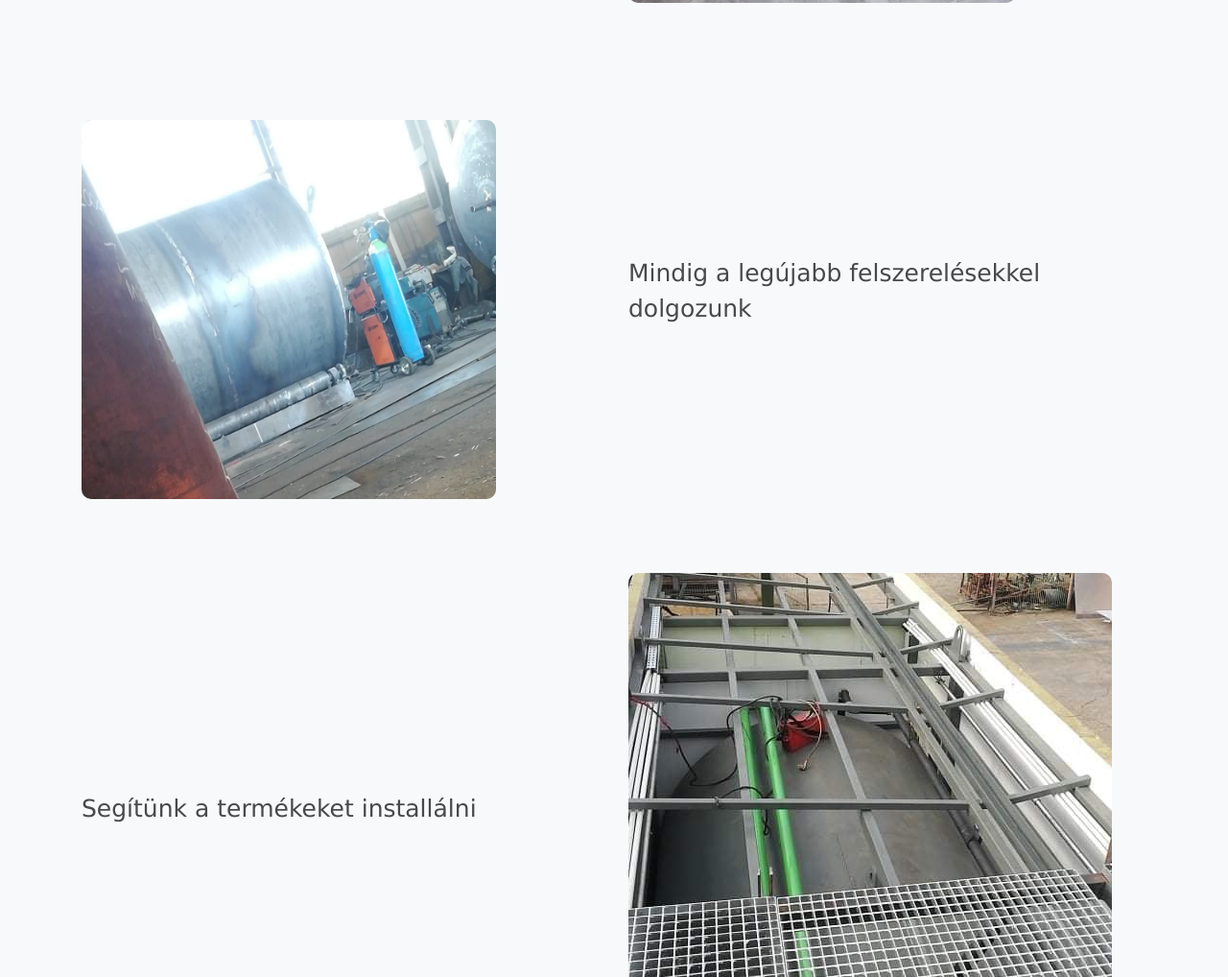
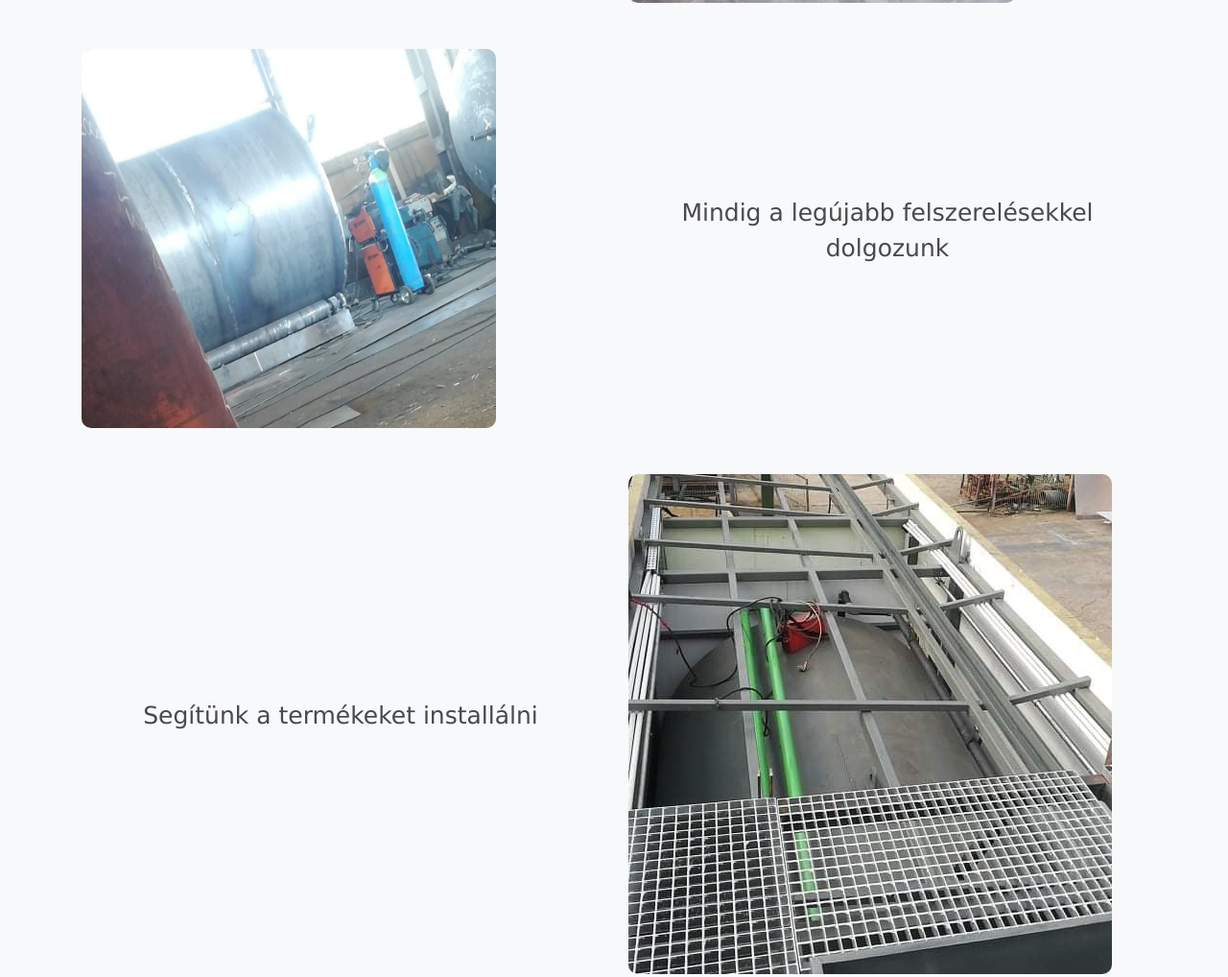
Before and after one commit to perakattis/IV.-csapat, a website built with Parcel: page about.html in a window 1280 px wide. Shown: the part 611-1629 px from the top of the page at 96% size. Built offline with nearby package versions, Linux system fonts and the light colour scheme.

Commit message:
fix 2
Az egész rólunk oldal reszponzív

```diff
--- a/about.html
+++ b/about.html
@@ -41,15 +41,14 @@
     </ul>
   </div>
 </nav>
-<div class="container pt-5">
-  <div class="row">
-    <div class="col-lg mx-auto border-1">
+
+<div class="container">
+    <div class="row my-5">
+        <div class="col-lg-6">
             <h1 style="color:#48494B; text-indent: 15px;">
-        A VTech története
+                A VTech története <br> <br>
             </h1>
             <p  style="text-align: justify; color:#48494B; font-family: 'Lucida Sans', 'Lucida Sans Regular', 'Lucida Grande', 'Lucida Sans Unicode', Geneva, Verdana, sans-serif;">
-        <br>
-        <br>
                 A VTech 1952-ben lett alapítva, Sanca Sandu által. A cég eredeti neve Ypsoic volt, melyet később megváltoztattak
         Metal-ra, amikor Talpos felvásárolta a céget, átnevezte VTech-re. 1980-ig tartályokat hegesztettek a munkások,
         melyeket a katonaságnak, illetve benzinkutaknak adtak el. Későbbiekben aztán a régióban egyre nagyobb kereslet
@@ -58,92 +57,44 @@ lett az autóalkatrészekre, melyhez a cég is alkalmazkodott oly módon, hogy a
         Cégünk hatalmas választékkal rendelkezik, mely az idő előrehaladtával folyamatosan bővül. Több céggel is partneri viszonyban vagyunk,
         mint például a Someta S.A., Mos Dorel. 2014 óta nem csak Romániában, hanem már Magyarországon, Svédországban, és Hollandiában is
         elérhetőek termékeink.
-<br>
-<br>
-<br>
-<br>
-<br>
-<br>
-<br>
-<br>
-<br>
+        </p>
+        </div>
+        <div class="col-lg-6 d-none d-md-flex">
+            <img src="img/fenek.png" alt="" style="border-radius: 10px;">
+        </div>
+    </div>
+    <div class="row my-5">
+        <div class="col-lg-6 d-none d-md-flex">
             <img src="img/haz.png" alt="" style="width: 80%;border-radius: 10px;">
-<br>
-<br>
-<br>
-<br>
-<br>
-<br>
-<br>
-<br>
-<br>
-<br>
-<br>
-<br>
-<br>
+        </div>
+        <div class="col-lg-6 text-center my-auto">
+            <p  style="font-size: 25px; color:#48494B; font-family: 'Lucida Sans', 'Lucida Sans Regular', 'Lucida Grande', 'Lucida Sans Unicode', Geneva, Verdana, sans-serif;">
+                  Mindig a legújabb felszerelésekkel dolgozunk
               </p>
+        </div>
+    </div>
+    <div class="row my-5">
+        <div class="col-lg-6 text-center my-auto">
             <p  style="font-size: 25px; color:#48494B; font-family: 'Lucida Sans', 'Lucida Sans Regular', 'Lucida Grande', 'Lucida Sans Unicode', Geneva, Verdana, sans-serif;">
                 Segítünk a termékeket installálni
             </p>
-<br>
-<br>
-<br>
-<br>
-<br>
-<br>
-<br>
-<br>
-<br>
-<br>
-<br>
-<br>
-<br>
-<br>
-<br>
+        </div>
+        <div class="col-lg-6 d-none d-md-flex">
+            <img src="img/tartaly.jpg" alt=""style="border-radius: 10px;">
+        </div>
+    </div>
+    <div class="row my-5">
+        <div class="col-lg-6 d-none d-md-flex">
             <img src="img/dania.jpg" alt="" style="width: 80%;border-radius: 10px;">
         </div>
-    <div class="col-lg mx-auto">
-      <img src="img/fenek.png" alt="" style="border-radius: 10px;">
-      <p  style="font-size: 25px; color:#48494B; font-family: 'Lucida Sans', 'Lucida Sans Regular', 'Lucida Grande', 'Lucida Sans Unicode', Geneva, Verdana, sans-serif;">
-      <br>
-
-        <br>
-        <br>
-        <br>
-        <br>
-        <br>
-        <br>
-        Mindig a legújabb felszerelésekkel dolgozunk
-      </p>
-      <br>
-      <br>
-      <br>
-      <br>
-      <br>
-      <br>
-      <br>
-      <br>
-      <br>
-      <br>
-      <img src="img/tartaly.jpg" alt=""style="border-radius: 10px;">
-    </p>
-    <br>
-    <br>
-    <br>
-    <br>
-    <br>
-    <br>
-    <br>
-    <br>
-    <br>
-    <br>
-    <br>
+        <div class="col-lg-6 text-center my-auto">
             <p  style="font-size: 25px; color:#48494B; font-family: 'Lucida Sans', 'Lucida Sans Regular', 'Lucida Grande', 'Lucida Sans Unicode', Geneva, Verdana, sans-serif;">
                 Egyéni megrendelés - luxusasztalok, kisebb alkatrészek
             </p>
         </div>
     </div>
 </div>
+
 
 <!-- Footer -->
 <footer class="text-center text-lg-start text-dark">
```
Also changed, not shown: 1 other file. Lines whose indentation alone changed are shown as unchanged.
